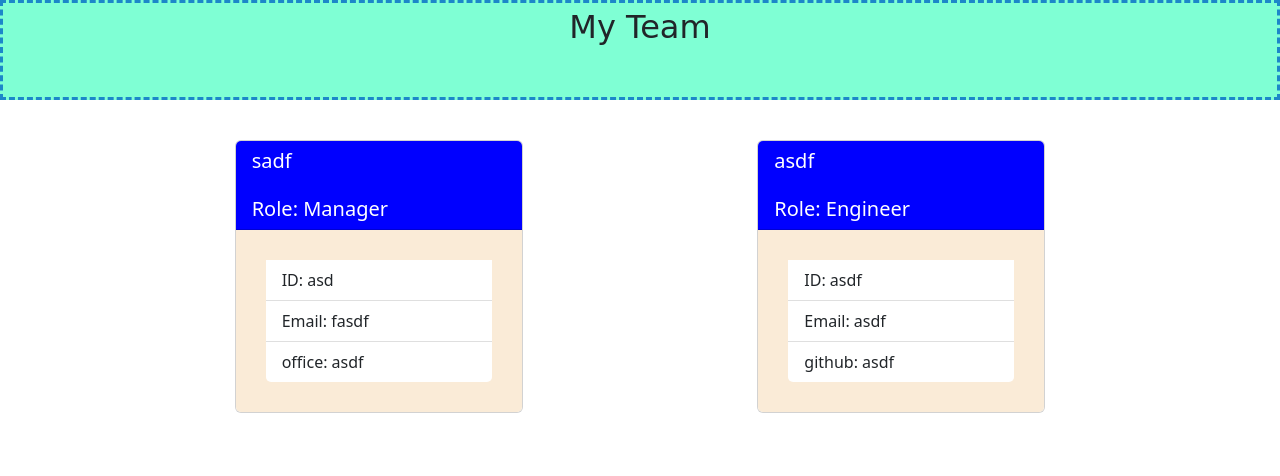
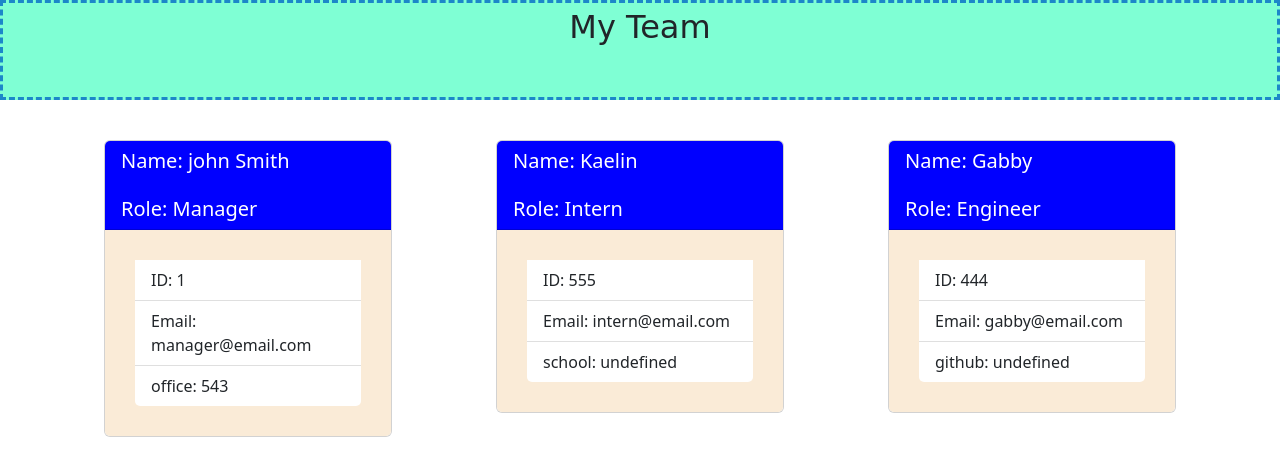
Before and after one commit to kaelinpsalazar/tram-profile-generator, a website: page test.html in a window 1280 px wide. Drawn offline with nearby package versions, Linux system fonts and the light colour scheme.

Commit message:
finished the homework

```diff
--- a/test.html
+++ b/test.html
@@ -15,11 +15,11 @@
             <div class="row">
                 <div class="col-6">
                     <div class="card mx-auto" style="width: 18rem">
-                        <h5 class="card-header"Name: >sadf<br /><br />Role: Manager</h5>
+                        <h5 class="card-header"> Name: john Smith<br /><br />Role: Manager</h5>
                         <ul class="list-group list-group-flush">
-                            <li class="list-group-item">ID: asd</li>
-                            <li class="list-group-item">Email: fasdf</li>
-                            <li class="list-group-item">office: asdf</li>
+                            <li class="list-group-item">ID: 1</li>
+                            <li class="list-group-item">Email: manager@email.com</li>
+                            <li class="list-group-item">office: 543</li>
                         </ul>
                     </div>
                 </div>
@@ -28,11 +28,24 @@
             <div class="row">
                 <div class="col-6">
                     <div class="card mx-auto" style="width: 18rem">
-                        <h5 class="card-header"Name: >asdf<br /><br />Role: Engineer</h5>
+                        <h5 class="card-header"> Name: Kaelin<br /><br />Role: Intern</h5>
                         <ul class="list-group list-group-flush">
-                            <li class="list-group-item">ID: asdf</li>
-                            <li class="list-group-item">Email: asdf</li>
-                            <li class="list-group-item">github: asdf</li>
+                            <li class="list-group-item">ID: 555</li>
+                            <li class="list-group-item">Email: intern@email.com</li>
+                            <li class="list-group-item">school: undefined</li>
+                        </ul>
+                    </div>
+                </div>
+            </div>
+
+            <div class="row">
+                <div class="col-6">
+                    <div class="card mx-auto" style="width: 18rem">
+                        <h5 class="card-header"> Name: Gabby<br /><br />Role: Engineer</h5>
+                        <ul class="list-group list-group-flush">
+                            <li class="list-group-item">ID: 444</li>
+                            <li class="list-group-item">Email: gabby@email.com</li>
+                            <li class="list-group-item">github: undefined</li>
                         </ul>
                     </div>
                 </div>
```
Also changed, not shown: app.js (+37 -43 lines), assets/test.js (added), index.html (deleted), text.js (deleted).
